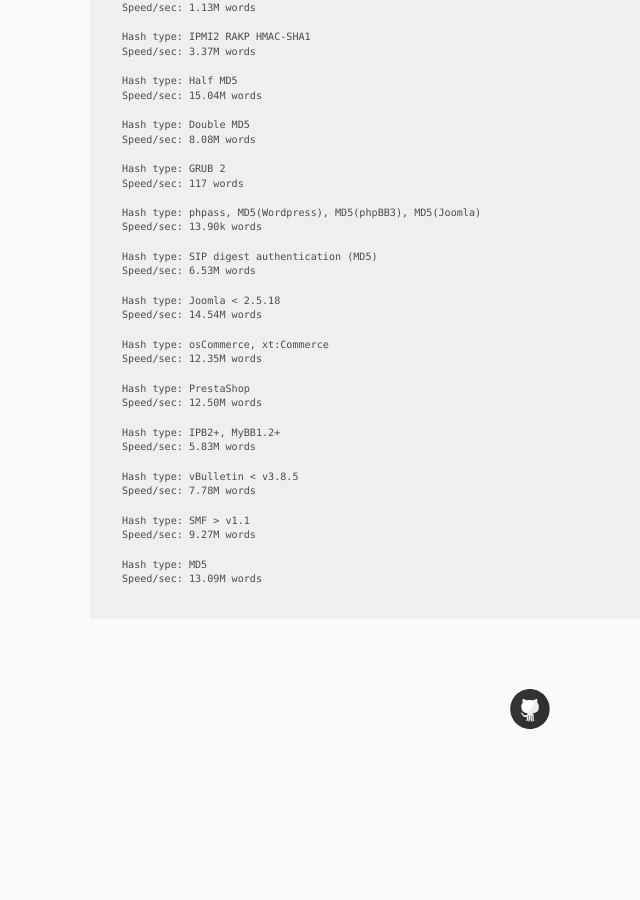
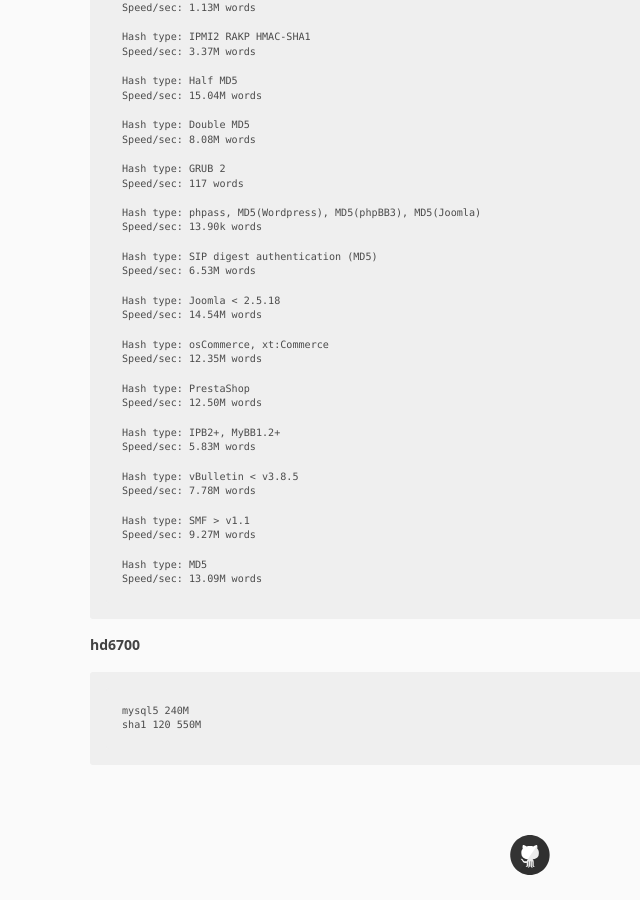
Before and after one commit to pingmalu/pingmalu.github.io, a Jekyll site: the page built from _posts/2015-11-26-密码破解.md, in a window 1280 px wide and 900 px high, scrolled down 26793 px. Shown: the whole window, without its empty margins (110-750 px from the left). Built offline with Jekyll 4.4.1, drawn with Linux system fonts in a browser that asks for light colours; nearby versions of some CDN libraries; before the commit the page ends 27546 px from its top, so only the background shows below that.

Commit message:
Update 2015-11-26-密码破解.md

```diff
--- a/_posts/2015-11-26-密码破解.md
+++ b/_posts/2015-11-26-密码破解.md
@@ -1736,3 +1736,8 @@
 
 	Hash type: MD5
 	Speed/sec: 13.09M words
+
+### hd6700
+
+	mysql5 240M
+	sha1 120 550M
```
